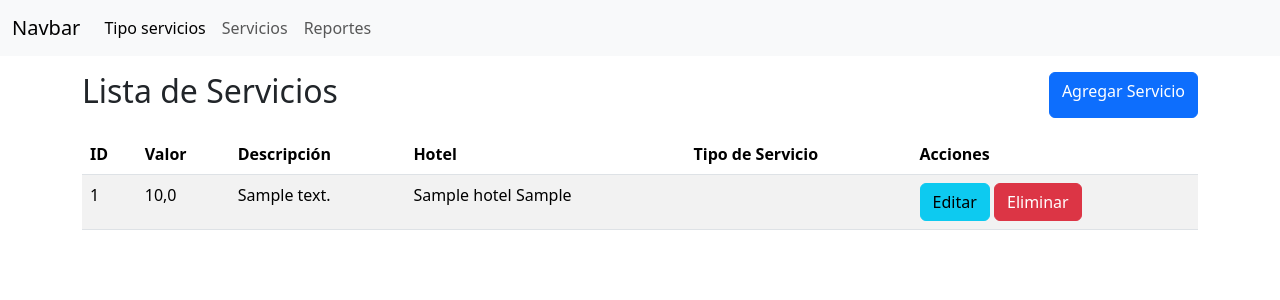
After one commit to bpobletem/veranum, a Django app: page /lista_servicios/ in a window 1280 px wide. The commit adds this page. Shown: the top 300 px of the page. Run offline with Django 5.2, Linux system fonts and the light colour scheme; data comes from the database, SQL or seed files in the repository; tables that the repository leaves empty hold one stand-in row (values such as "Sample post").

Commit message:
servicios

```diff
--- a/aplicacion/templates/aplicacion/base.html
+++ b/aplicacion/templates/aplicacion/base.html
@@ -21,7 +21,7 @@
               <a class="nav-link active" aria-current="page" href="{% url "tipo_servicio_list" %}">Tipo servicios</a>
             </li>
             <li class="nav-item">
-              <a class="nav-link" href="#">Servicios</a>
+              <a class="nav-link" href="{% url "lista_servicios" %}">Servicios</a>
             </li>
             <li class="nav-item">
               <a class="nav-link" href="#">Reportes</a>
--- /dev/null
+++ b/aplicacion/templates/aplicacion/lista_servicios.html
@@ -0,0 +1,43 @@
+{% extends "aplicacion/base.html" %}
+
+{% block content %}
+<div class="container">
+    <div class="row">
+        <div class="d-flex justify-content-between mt-3">
+            <h2>Lista de Servicios</h2>
+            <a class="btn btn-primary" href="{% url 'crear_servicio' %}">
+                Agregar Servicio
+            </a>
+        </div>
+        <div class="table-responsive mt-3">
+            <table class="table table-striped">
+                <thead>
+                    <tr>
+                        <th>ID</th>
+                        <th>Valor</th>
+                        <th>Descripción</th>
+                        <th>Hotel</th>
+                        <th>Tipo de Servicio</th>
+                        <th>Acciones</th>
+                    </tr>
+                </thead>
+                <tbody>
+                    {% for servicio in servicios %}
+                    <tr>
+                        <td>{{ servicio.id }}</td>
+                        <td>{{ servicio.valor }}</td>
+                        <td>{{ servicio.descripcion }}</td>
+                        <td>{{ servicio.hotel }}</td>
+                        <td>{{ servicio.tipo_servicio }}</td>
+                        <td>
+                            <a class="btn btn-info" href="{% url 'editar_servicio' servicio.id %}">Editar</a>
+                            <a class="btn btn-danger" href="{% url 'eliminar_servicio' servicio.id %}">Eliminar</a>
+                        </td>
+                    </tr>
+                    {% endfor %}
+                </tbody>
+            </table>
+        </div>
+    </div>
+</div>
+{% endblock content %}
--- a/aplicacion/urls.py
+++ b/aplicacion/urls.py
@@ -1,9 +1,13 @@
 from django.urls import path, include
-from .views import tipo_servicio_list, tipo_servicio_create, tipo_servicio_update, tipo_servicio_delete
+from .views import tipo_servicio_list, tipo_servicio_create, tipo_servicio_update, tipo_servicio_delete, crear_servicio, lista_servicios, eliminar_servicio, editar_servicio
 
 urlpatterns = [
     path('', tipo_servicio_list, name='tipo_servicio_list'),
     path('nuevo/', tipo_servicio_create, name='tipo_servicio_create'),
     path('editar/<int:id>/', tipo_servicio_update, name='tipo_servicio_update'),
     path('eliminar/<int:id>/', tipo_servicio_delete, name='tipo_servicio_delete'),
+    path('crear_servicio/', crear_servicio, name='crear_servicio'),
+    path('eliminar_servicio/<int:id>/', eliminar_servicio, name='eliminar_servicio'),
+    path('editar_servicio/<int:id>/', editar_servicio, name='editar_servicio'),
+    path('lista_servicios/', lista_servicios, name='lista_servicios'),
 ]
--- a/aplicacion/views.py
+++ b/aplicacion/views.py
@@ -1,6 +1,6 @@
 from django.shortcuts import render, get_object_or_404, redirect
-from .models import TipoServicio
-from .forms import TipoServicioForm
+from .models import TipoServicio, Servicio
+from .forms import TipoServicioForm, ServicioForm
 
 def tipo_servicio_list(request):
     servicios = TipoServicio.objects.all()
@@ -33,3 +33,35 @@ def tipo_servicio_delete(request, id):
         servicio.delete()
         return redirect('tipo_servicio_list')
     return render(request, 'aplicacion/tipo_servicio_confirm_delete.html', {'servicio': servicio})
+
+def crear_servicio(request):
+    if request.method == "POST":
+        form = ServicioForm(request.POST)
+        if form.is_valid():
+            form.save()
+            return redirect('lista_servicios')
+    else:
+        form = ServicioForm()
+    return render(request, 'aplicacion/crear_servicio.html', {'form': form})
+
+def lista_servicios(request):
+    servicios = Servicio.objects.all()
+    return render(request, 'aplicacion/lista_servicios.html', {'servicios': servicios})
+
+def editar_servicio(request, id):
+    servicio = get_object_or_404(Servicio, id=id)
+    if request.method == "POST":
+        form = ServicioForm(request.POST, instance=servicio)
+        if form.is_valid():
+            form.save()
+            return redirect('lista_servicios')
+    else:
+        form = ServicioForm(instance=servicio)
+    return render(request, 'aplicacion/editar_servicio.html', {'form': form, 'servicio': servicio})
+
+def eliminar_servicio(request, id):
+    servicio = get_object_or_404(Servicio, id=id)
+    if request.method == "POST":
+        servicio.delete()
+        return redirect('lista_servicios')
+    return render(request, 'aplicacion/eliminar_servicio.html', {'servicio': servicio})
```
Also changed, not shown: aplicacion/forms.py (+6 -1 lines), aplicacion/templates/aplicacion/crear_servicio.html (added, +19 -0 lines), aplicacion/templates/aplicacion/editar_servicio.html (added, +36 -0 lines), aplicacion/templates/aplicacion/eliminar_servicio.html (added, +21 -0 lines).
